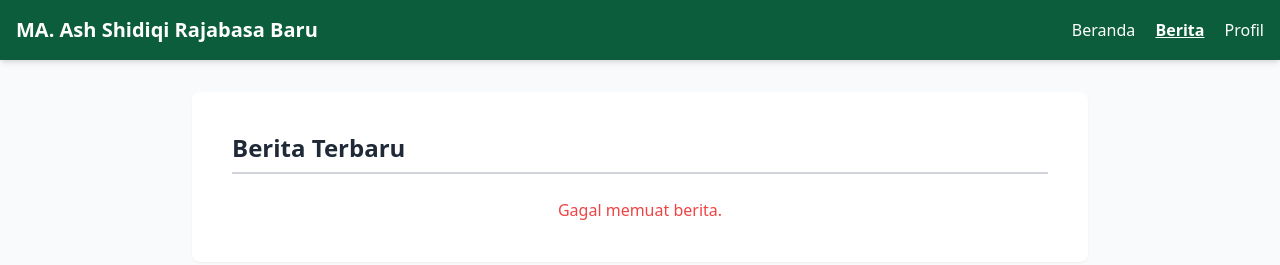
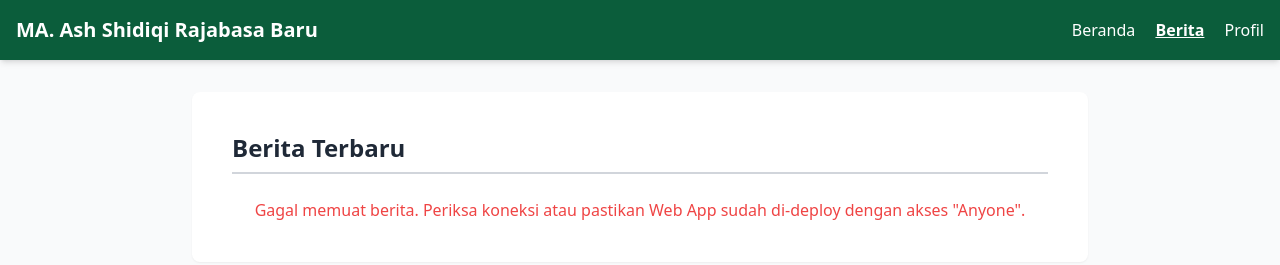
Before and after one commit to digipers/web-Madrasah, a plain HTML site: page index.html in a window 1280 px wide. Drawn offline with nearby package versions, Linux system fonts and the light colour scheme; no server answers.

Commit message:
Update index.html

```diff
--- a/index.html
+++ b/index.html
@@ -61,8 +61,8 @@
   </main>
 
   <script>
-    // GANTI URL DI BAWAH INI DENGAN URL WEB APP APPS SCRIPT ANDA
-    const API_URL = "https://script.google.com/macros/s/XXXXX/exec";
+    // URL WEB APP APPS SCRIPT ANDA
+    const API_URL = "https://script.google.com/macros/s/AKfycbwg6mq0FW2gABmf5ViHwONAOe8OIT4_xvfJiFNMsxs1XH78QtgkXFGtGuJTCwRG-DcA/exec";
 
     // Fungsi untuk memuat daftar berita
     async function loadDaftarBerita() {
@@ -70,7 +70,12 @@
       container.innerHTML = '<p class="text-center text-gray-500">Memuat berita...</p>';
 
       try {
+        // Google Apps Script membutuhkan metode GET biasa untuk CORS
         const response = await fetch(API_URL + "?action=getNews");
+
+        // Cek jika response bukan JSON (misal error HTML dari Google)
+        if (!response.ok) throw new Error("HTTP error " + response.status);
+
         const result = await response.json();
 
         if (result.success && result.data.length > 0) {
@@ -106,8 +111,8 @@
           container.innerHTML = '<p class="text-center text-gray-500">Belum ada berita.</p>';
         }
       } catch (error) {
-        console.error(error);
-        container.innerHTML = '<p class="text-center text-red-500">Gagal memuat berita.</p>';
+        console.error("Detail Error:", error);
+        container.innerHTML = '<p class="text-center text-red-500">Gagal memuat berita. Periksa koneksi atau pastikan Web App sudah di-deploy dengan akses "Anyone".</p>';
       }
     }
 
@@ -124,6 +129,8 @@
 
       try {
         const response = await fetch(API_URL + "?action=getNewsDetail&id=" + id);
+        if (!response.ok) throw new Error("HTTP error " + response.status);
+
         const result = await response.json();
 
         if (result.success && result.data) {
@@ -143,7 +150,7 @@
           container.innerHTML = '<p class="text-center text-red-500">Berita tidak ditemukan.</p>';
         }
       } catch (error) {
-        console.error(error);
+        console.error("Detail Error:", error);
         container.innerHTML = '<p class="text-center text-red-500">Gagal memuat detail berita.</p>';
       }
     }
```
